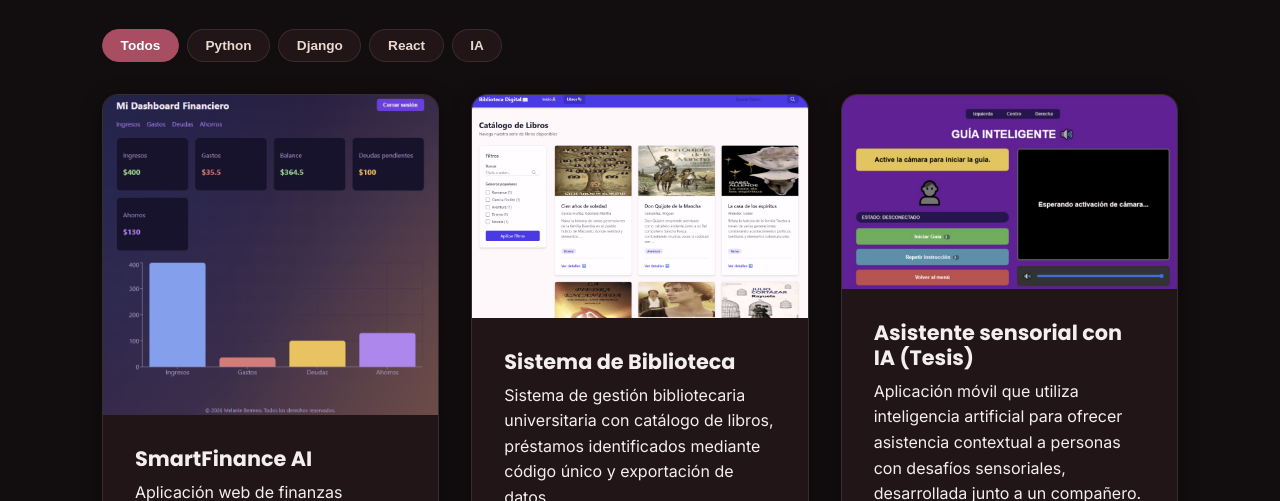
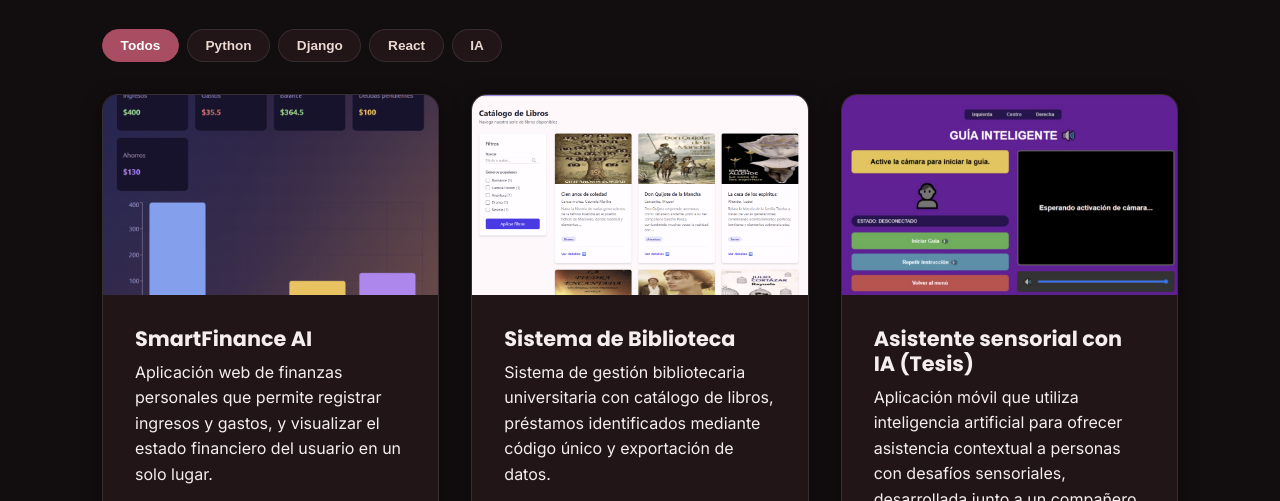
Before and after one commit to melanybermeo/Portafolio-Web-Melanie, a plain HTML site: page proyectos.html in a window 1280 px wide. Shown: the part 256-757 px from the top of the page. Drawn offline with Linux system fonts and the light colour scheme.

Commit message:
Empareja la altura de las tarjetas de hobbies y proyectos

```diff
--- a/css/style.css
+++ b/css/style.css
@@ -555,7 +555,7 @@ ul { list-style: none; margin: 0; padding: 0; }
 .project-card:hover { transform: translateY(-4px); }
 .project-card[hidden] { display: none; }
 
-.project-image { margin: 0; aspect-ratio: 16/9; background: var(--color-surface-alt); }
+.project-image { margin: 0; height: 200px; background: var(--color-surface-alt); }
 .project-image img { width: 100%; height: 100%; object-fit: cover; }
 
 .project-body { padding: var(--space-lg); flex: 1; display: flex; flex-direction: column; }
@@ -733,7 +733,6 @@ input.is-invalid, textarea.is-invalid { border-color: var(--color-error); }
   display: grid;
   grid-template-columns: repeat(auto-fit, minmax(220px, 1fr));
   gap: var(--space-md);
-  align-items: start;
 }
 .hobby-card {
   background: var(--color-surface);
```
